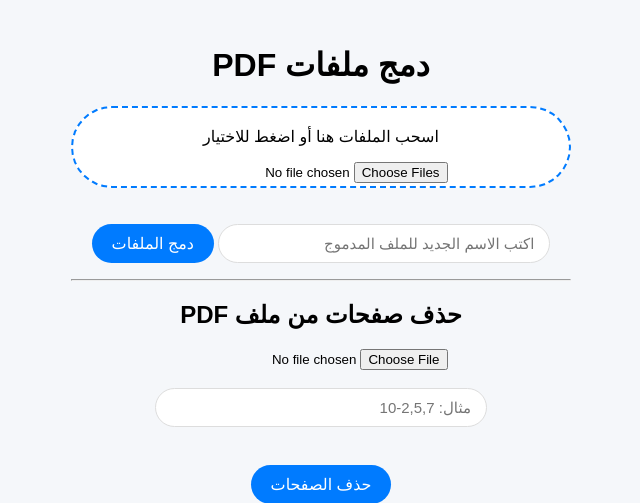
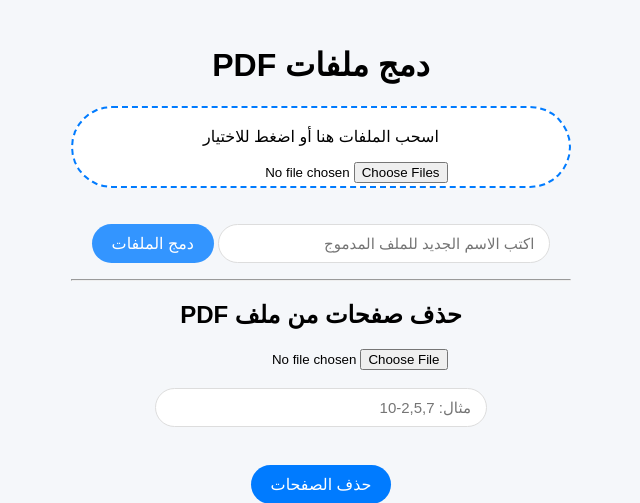
Before and after one commit to maf1250/PDF, a Flask app: page / in a window 1280 px wide, with the pointer over the restyled element. Shown: the top 503 px of the page, without its empty margins (319-959 px from the left). Run offline with Flask 3, Linux system fonts and the light colour scheme.

Commit message:
Update style.css

```diff
--- a/static/style.css
+++ b/static/style.css
@@ -61,8 +61,7 @@ button {
     cursor: pointer;
 }
 button:hover {
-box-shadow:0 1px 6px 0 rgba(0,0,0,0.6)
-background-color: #006CBD;
+background-color: #3395ff;
 }
 #progress {
     margin-top: 20px;
```
